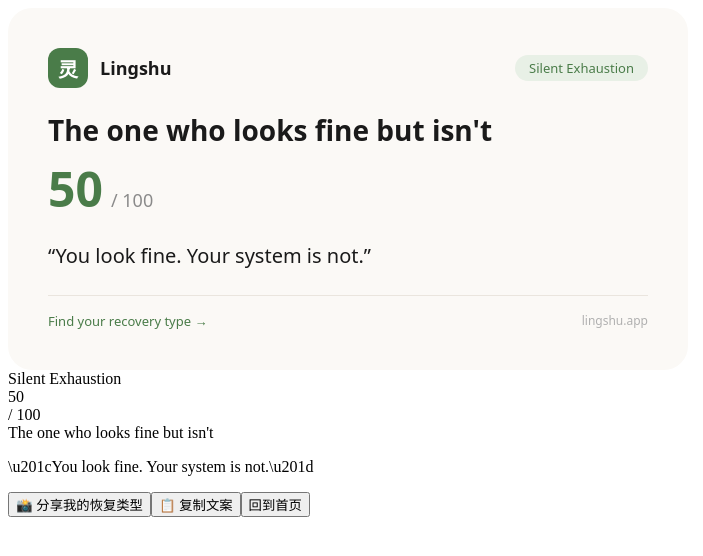
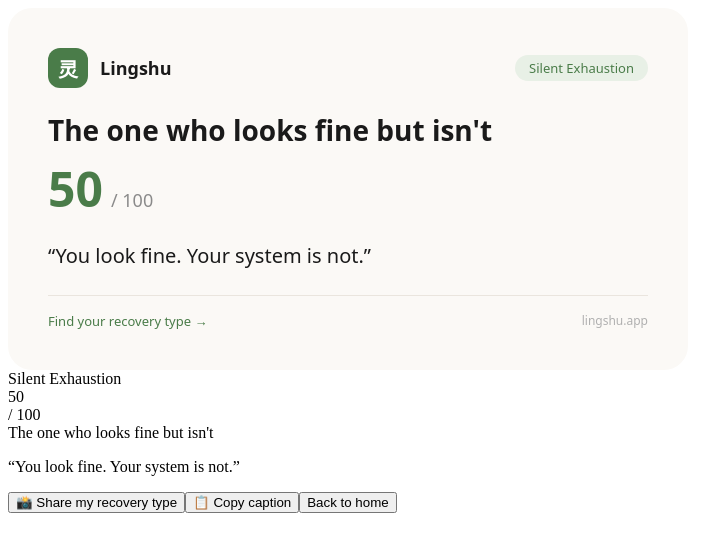
Before and after one commit to liumengjunyu-eng/lingshu-app, a Next.js app: page /result in a window 1280 px wide. Shown: the top 556 px of the page, without its empty margins (0-703 px from the left). Built offline with nearby package versions, Linux system fonts and the light colour scheme; no server answers.

Commit message:
fix: result页弯引号转义+按钮英文（统一海外结果页体验）

```diff
--- a/app/result/page.tsx
+++ b/app/result/page.tsx
@@ -72,7 +72,7 @@ function ResultContent() {
           <div className="text-5xl font-bold text-[#1A1A1A] mt-2">{score}</div>
           <div className="text-sm text-[#8A8A8A]">/ 100</div>
           <div className="mt-4 text-xl font-medium text-[#1A1A1A]">{persona.label}</div>
- <p className="mt-2 text-[#4A4A4A]">\u201c{hook.text}\u201d</p>
+          <p className="mt-2 text-[#4A4A4A]">{`\u201c${hook.text}\u201d`}</p>
         </div>
 
         {/* 分享按钮 */}
@@ -81,7 +81,7 @@ function ResultContent() {
           disabled={loading}
           className="w-full py-4 rounded-xl bg-[#4A7C49] text-white font-medium hover:bg-[#3D6A3C] transition disabled:opacity-50"
         >
- {loading ? '生成中...' : saved ? '\u2705 已保存' : '\uD83D\uDCF8 分享我的恢复类型'}
+          {loading ? 'Generating…' : saved ? '✓ Saved' : '📸 Share my recovery type'}
         </button>
 
         {/* 复制文案 */}
@@ -89,14 +89,14 @@ function ResultContent() {
           onClick={handleCopy}
           className="w-full py-3 rounded-xl bg-white border border-[#EAE5DE] text-[#1A1A1A] font-medium hover:border-[#4A7C49] transition"
         >
- 📋 复制文案
+          📋 Copy caption
         </button>
 
         <button
           onClick={() => router.push('/')}
           className="w-full py-3 text-sm text-[#8A8A8A] hover:text-[#1A1A1A] transition"
         >
- 回到首页
+          Back to home
         </button>
       </div>
     </main>
@@ -105,7 +105,7 @@ function ResultContent() {
 
 export default function ResultPage() {
   return (
- <Suspense fallback={<div className="min-h-screen bg-[#FBF9F6] flex items-center justify-center text-[#8A8A8A]">加载中...</div>}>
+    <Suspense fallback={<div className="min-h-screen bg-[#FBF9F6] flex items-center justify-center text-[#8A8A8A]">Loading…</div>}>
       <ResultContent />
     </Suspense>
   );
```
Lines whose indentation alone changed are shown as unchanged.
